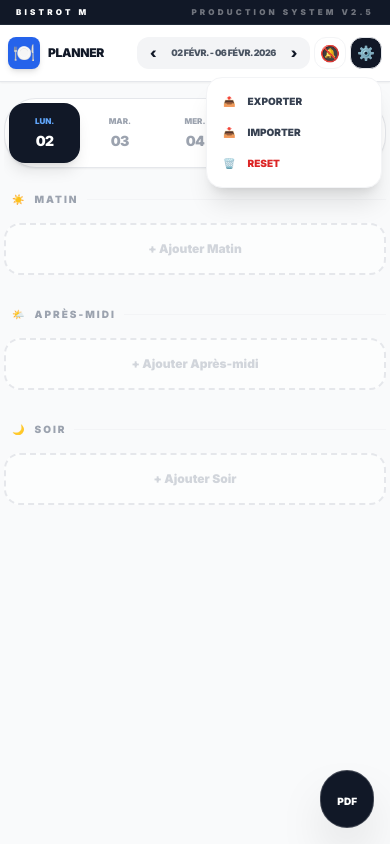
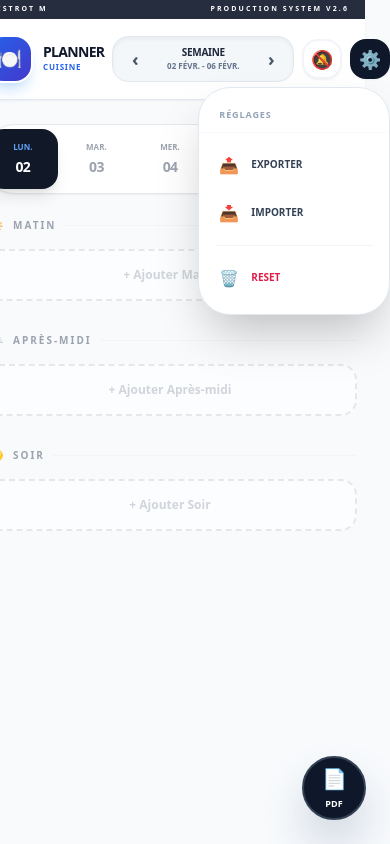
Before and after one commit to skherchache-oss/cuisine-planner, a React (Vite) app: page / in a window 390 px wide. Both pictures are taken after a click on the button "⚙️". Built offline with nearby package versions, Linux system fonts and the light colour scheme.

Commit message:
Fix mobile drag and drop and input font size

```diff
--- a/App.tsx
+++ b/App.tsx
@@ -28,10 +28,9 @@ const App: React.FC = () => {
   const printRef = useRef<HTMLDivElement>(null);
   const fileInputRef = useRef<HTMLInputElement>(null);
 
-  // Calcul du lundi de la semaine sélectionnée
   const currentWeekStart = startOfDay(startOfWeek(addWeeks(new Date(), weekOffset), { weekStartsOn: 1 }));
-  const currentWeekEnd = addDays(currentWeekStart, 4); // Vendredi
-  const weekLabel = `${format(currentWeekStart, 'dd MMM', { locale: fr })} - ${format(currentWeekEnd, 'dd MMM yyyy', { locale: fr })}`;
+  const currentWeekEnd = addDays(currentWeekStart, 4);
+  const weekLabel = `${format(currentWeekStart, 'dd MMM', { locale: fr })} - ${format(currentWeekEnd, 'dd MMM', { locale: fr })}`;
 
   useEffect(() => {
     const saved = localStorage.getItem('cuisine_tasks');
@@ -100,24 +99,18 @@ const App: React.FC = () => {
       if (task.id === taskId) {
         const oldStart = parseISO(task.startTime);
         const updatedStart = setMinutes(setHours(newDate, oldStart.getHours()), oldStart.getMinutes());
-        return {
-          ...task,
-          startTime: format(updatedStart, "yyyy-MM-dd'T'HH:mm"),
-          shift: newShift,
-          dayOfWeek: (updatedStart.getDay() + 6) % 7
-        };
+        return { ...task, startTime: format(updatedStart, "yyyy-MM-dd'T'HH:mm"), shift: newShift, dayOfWeek: (updatedStart.getDay() + 6) % 7 };
       }
       return task;
     }));
   };
 
-  // --- GESTION IMPORT / EXPORT ---
   const handleExportData = () => {
     const dataBlob = new Blob([JSON.stringify(tasks, null, 2)], { type: 'application/json' });
     const url = URL.createObjectURL(dataBlob);
     const link = document.createElement('a');
     link.href = url;
-    link.download = `backup_cuisine_${format(new Date(), 'dd-MM-yyyy')}.json`;
+    link.download = `backup_cuisine.json`;
     link.click();
     setIsSettingsOpen(false);
   };
@@ -129,11 +122,8 @@ const App: React.FC = () => {
     reader.onload = (event) => {
       try {
         const imported = JSON.parse(event.target?.result as string);
-        if (Array.isArray(imported)) {
-          setTasks(imported);
-          alert("Importation réussie !");
-        }
-      } catch (err) { alert("Fichier invalide"); }
+        if (Array.isArray(imported)) { setTasks(imported); alert("Import réussi !"); }
+      } catch (err) { alert("Erreur fichier"); }
     };
     reader.readAsText(file);
     setIsSettingsOpen(false);
@@ -160,44 +150,77 @@ const App: React.FC = () => {
     .sort((a, b) => a.remainingSeconds - b.remainingSeconds);
 
   return (
-    <div className="min-h-screen bg-gray-50 pb-24 overflow-x-hidden flex flex-col">
-      <div className="no-print bg-gray-900 text-white py-1.5 px-4 flex justify-between items-center text-[8px] font-black uppercase border-b border-gray-800">
-        <span className="tracking-[0.4em]">BISTROT M</span>
-        <span className="tracking-[0.4em] opacity-40">PRODUCTION SYSTEM v2.5</span>
+    <div className="min-h-screen bg-[#F8FAFC] pb-24 overflow-x-hidden flex flex-col font-sans">
+      {/* Top Status Bar (Ultra Fine) */}
+      <div className="no-print bg-[#0F172A] text-white py-1 px-4 flex justify-between items-center text-[7px] font-bold uppercase tracking-[0.3em] opacity-90">
+        <span>BISTROT M</span>
+        <span>PRODUCTION SYSTEM v2.6</span>
       </div>
 
-      <header className="no-print bg-white border-b shadow-sm sticky top-0 z-[60]">
-        <div className="max-w-7xl mx-auto px-2 h-14 flex items-center justify-between gap-1">
-          <div className="flex items-center gap-2 shrink-0">
-            <div className="bg-blue-600 w-8 h-8 flex items-center justify-center rounded-lg text-white font-black text-lg shadow-md">🍽️</div>
-            <h1 className="font-black text-gray-900 text-xs sm:text-base tracking-tight uppercase leading-none">PLANNER</h1>
+      <header className="no-print bg-white border-b border-slate-200 sticky top-0 z-[60] shadow-sm">
+        <div className="max-w-7xl mx-auto px-3 h-20 sm:h-24 flex items-center justify-between gap-2">
+
+          {/* LOGO & TITRE : Plus imposant */}
+          <div className="flex items-center gap-3 shrink-0">
+            <div className="bg-gradient-to-br from-blue-600 to-indigo-700 w-11 h-11 sm:w-14 sm:h-14 flex items-center justify-center rounded-2xl text-white text-xl sm:text-2xl shadow-lg shadow-blue-200 ring-2 ring-white">
+              🍽️
+            </div>
+            <div className="flex flex-col">
+              <h1 className="font-black text-slate-900 text-sm sm:text-xl tracking-tighter uppercase leading-none">
+                Planner
+              </h1>
+              <span className="text-[8px] sm:text-[10px] font-bold text-blue-600 uppercase tracking-widest mt-0.5">Cuisine</span>
+            </div>
           </div>
 
-          <div className="flex items-center gap-1 sm:gap-3 flex-1 justify-end">
-            <div className="flex items-center bg-gray-100 rounded-xl p-0.5">
-              <button onClick={() => setWeekOffset(prev => prev - 1)} className="w-7 h-7 hover:bg-white rounded-lg font-black text-sm">‹</button>
-              <span className="px-1 text-[9px] font-black min-w-[90px] text-center text-gray-600 uppercase tracking-tighter">{weekLabel}</span>
-              <button onClick={() => setWeekOffset(prev => prev + 1)} className="w-7 h-7 hover:bg-white rounded-lg font-black text-sm">›</button>
+          {/* CENTRE : NAVIGATION DATES (Capsule design) */}
+          <div className="flex items-center bg-slate-100/80 backdrop-blur rounded-2xl p-1 border border-slate-200 shadow-inner">
+            <button onClick={() => setWeekOffset(prev => prev - 1)} className="w-9 h-9 sm:w-11 sm:h-11 hover:bg-white hover:shadow-sm rounded-xl transition-all flex items-center justify-center text-lg text-slate-600 font-bold">‹</button>
+            <div className="px-2 sm:px-4 flex flex-col items-center min-w-[100px] sm:min-w-[140px]">
+              <span className="text-[10px] sm:text-xs font-black text-slate-800 uppercase tracking-tight">Semaine</span>
+              <span className="text-[8px] sm:text-[9px] font-bold text-slate-500 uppercase">{weekLabel}</span>
+            </div>
+            <button onClick={() => setWeekOffset(prev => prev + 1)} className="w-9 h-9 sm:w-11 sm:h-11 hover:bg-white hover:shadow-sm rounded-xl transition-all flex items-center justify-center text-lg text-slate-600 font-bold">›</button>
           </div>
 
+          {/* DROITE : ACTIONS (Plus gros boutons) */}
+          <div className="flex items-center gap-2">
             <button
               onClick={handleRequestPermission}
-              className={`w-8 h-8 flex items-center justify-center rounded-xl border transition-all ${
-                notifPermission === 'granted' ? 'bg-green-50 text-green-600 border-green-200' : 'bg-white text-gray-300 border-gray-100'
+              className={`w-10 h-10 sm:w-12 sm:h-12 flex items-center justify-center rounded-2xl border-2 transition-all shadow-sm ${
+                notifPermission === 'granted'
+                  ? 'bg-emerald-50 text-emerald-600 border-emerald-100'
+                  : 'bg-white text-slate-300 border-slate-100 active:scale-90'
               }`}
             >
-              {notifPermission === 'granted' ? '🔔' : '🔕'}
+              <span className="text-lg">{notifPermission === 'granted' ? '🔔' : '🔕'}</span>
             </button>
 
             <div className="relative">
-              <button onClick={() => setIsSettingsOpen(!isSettingsOpen)} className={`w-8 h-8 flex items-center justify-center rounded-xl border transition-all ${isSettingsOpen ? 'bg-gray-900 text-white' : 'bg-white text-gray-600 hover:bg-gray-50'}`}>
-                <span className="text-sm">⚙️</span>
+              <button
+                onClick={() => setIsSettingsOpen(!isSettingsOpen)}
+                className={`w-10 h-10 sm:w-12 sm:h-12 flex items-center justify-center rounded-2xl border-2 transition-all shadow-sm active:scale-90 ${
+                  isSettingsOpen ? 'bg-slate-900 border-slate-900 text-white' : 'bg-white text-slate-600 border-slate-100'
+                }`}
+              >
+                <span className="text-lg">⚙️</span>
               </button>
+
               {isSettingsOpen && (
-                <div className="absolute top-full right-0 mt-2 w-44 bg-white border border-gray-100 rounded-2xl shadow-xl py-2 z-[70]">
-                  <button onClick={handleExportData} className="w-full text-left px-4 py-2 text-[10px] font-black text-gray-700 hover:bg-blue-50 flex items-center gap-3 uppercase"><span>📤</span> Exporter</button>
-                  <button onClick={() => fileInputRef.current?.click()} className="w-full text-left px-4 py-2 text-[10px] font-black text-gray-700 hover:bg-blue-50 flex items-center gap-3 uppercase"><span>📥</span> Importer</button>
-                  <button onClick={() => { if(confirm("Vider toutes les tâches ?")) setTasks([]); setIsSettingsOpen(false); }} className="w-full text-left px-4 py-2 text-[10px] font-black text-red-600 hover:bg-red-50 flex items-center gap-3 uppercase"><span>🗑️</span> Reset</button>
+                <div className="absolute top-[120%] right-0 w-48 bg-white border border-slate-200 rounded-[2rem] shadow-2xl py-3 z-[70] animate-in fade-in zoom-in duration-200">
+                  <div className="px-5 pb-2 mb-2 border-b border-slate-50">
+                    <span className="text-[9px] font-black text-slate-400 uppercase tracking-widest">Réglages</span>
+                  </div>
+                  <button onClick={handleExportData} className="w-full text-left px-5 py-3 text-[10px] font-black text-slate-700 hover:bg-slate-50 flex items-center gap-3 uppercase">
+                    <span className="text-base">📤</span> Exporter
+                  </button>
+                  <button onClick={() => fileInputRef.current?.click()} className="w-full text-left px-5 py-3 text-[10px] font-black text-slate-700 hover:bg-slate-50 flex items-center gap-3 uppercase">
+                    <span className="text-base">📥</span> Importer
+                  </button>
+                  <div className="mx-4 my-2 border-t border-slate-100"></div>
+                  <button onClick={() => { if(confirm("Supprimer tout ?")) setTasks([]); setIsSettingsOpen(false); }} className="w-full text-left px-5 py-3 text-[10px] font-black text-rose-600 hover:bg-rose-50 flex items-center gap-3 uppercase">
+                    <span className="text-base">🗑️</span> Reset
+                  </button>
                 </div>
               )}
             </div>
@@ -206,8 +229,7 @@ const App: React.FC = () => {
         <input type="file" ref={fileInputRef} onChange={handleFileChange} accept=".json" className="hidden" />
       </header>
 
-      <main className="no-print w-full max-w-7xl mx-auto px-1 sm:px-4 mt-4 flex-1">
-        <div className="w-full overflow-hidden">
+      <main className="no-print w-full max-w-7xl mx-auto px-2 sm:px-4 mt-6 flex-1">
         <WeeklyCalendar
           tasks={tasks}
           currentTime={currentTime}
@@ -218,18 +240,26 @@ const App: React.FC = () => {
           onMoveTask={handleMoveTask}
           weekStartDate={currentWeekStart}
         />
+
+        {/* Alerts Monitor */}
+        {activeAlerts.length > 0 && (
+          <div className="mt-10 px-2 pb-10">
+            <h3 className="text-[11px] font-black text-slate-400 mb-4 flex items-center gap-3 uppercase tracking-[0.3em]">
+              <div className="h-1 flex-1 bg-slate-200 rounded-full"></div>
+              Live Monitor
+              <div className="h-1 flex-1 bg-slate-200 rounded-full"></div>
+            </h3>
+            <div className="grid grid-cols-1 sm:grid-cols-2 gap-3">
+              {activeAlerts.map(alertTask => (
+                <div key={alertTask.id} className={`p-4 rounded-3xl border-2 flex items-center gap-4 bg-white shadow-sm transition-all ${alertTask.status === 'ongoing' ? 'border-orange-100' : 'border-blue-50'}`}>
+                  <div className={`w-12 h-12 rounded-2xl flex items-center justify-center text-xl shadow-inner ${alertTask.status === 'ongoing' ? 'bg-orange-100' : 'bg-blue-50'}`}>
+                    {alertTask.status === 'ongoing' ? '🔥' : '🕒'}
                   </div>
-
-        {activeAlerts.length > 0 && (
-          <div className="mt-8 px-2">
-            <h3 className="text-[10px] font-black text-gray-400 mb-3 flex items-center gap-2 uppercase tracking-[0.2em]">MONITOR</h3>
-            <div className="flex flex-col gap-2">
-              {activeAlerts.map(alertTask => (
-                <div key={alertTask.id} className={`p-3 rounded-2xl border flex items-center gap-3 bg-white ${alertTask.status === 'ongoing' ? 'border-orange-200' : 'border-blue-100'}`}>
-                  <span className="text-xl">{alertTask.status === 'ongoing' ? '🔥' : '🕒'}</span>
                   <div className="flex-1">
-                    <div className="font-black text-[11px] uppercase truncate">{alertTask.name}</div>
-                    <div className="text-[9px] font-bold text-gray-400 uppercase">{Math.floor(alertTask.remainingSeconds / 60)} min restantes</div>
+                    <div className="font-black text-xs uppercase text-slate-800">{alertTask.name}</div>
+                    <div className="text-[10px] font-bold text-slate-400 uppercase mt-0.5">
+                      Reste {Math.floor(alertTask.remainingSeconds / 60)} min
+                    </div>
                   </div>
                 </div>
               ))}
@@ -238,9 +268,19 @@ const App: React.FC = () => {
         )}
       </main>
 
-      <div className="fixed bottom-4 right-4 z-40 no-print">
-        <button onClick={handleDownloadPDF} disabled={isGeneratingPdf} className="bg-gray-900 text-white p-4 rounded-full shadow-2xl transition-all active:scale-95 disabled:opacity-50 border border-white/20">
-          {isGeneratingPdf ? '⏳' : <span className="font-black text-[10px]">PDF</span>}
+      {/* FAB - Bouton PDF Plus gros et stylé */}
+      <div className="fixed bottom-6 right-6 z-40 no-print">
+        <button
+          onClick={handleDownloadPDF}
+          disabled={isGeneratingPdf}
+          className="bg-slate-900 text-white w-16 h-16 rounded-[2rem] shadow-2xl shadow-slate-400 flex flex-col items-center justify-center transition-all active:scale-90 disabled:opacity-50 border-2 border-slate-700"
+        >
+          {isGeneratingPdf ? <div className="w-5 h-5 border-2 border-white/30 border-t-white rounded-full animate-spin"></div> : (
+            <>
+              <span className="text-xl">📄</span>
+              <span className="font-black text-[9px] mt-1">PDF</span>
+            </>
+          )}
         </button>
       </div>
 
```
Lines whose indentation alone changed are shown as unchanged.
